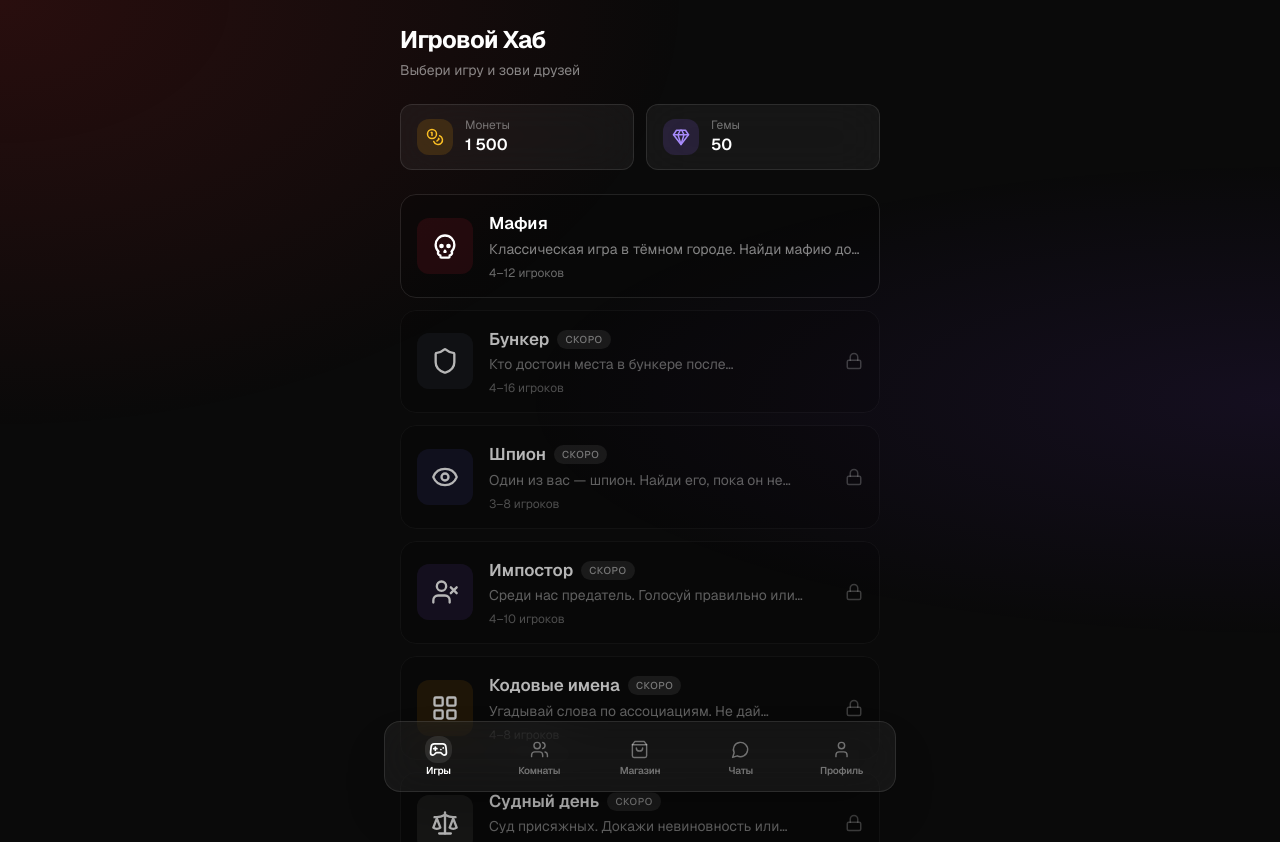
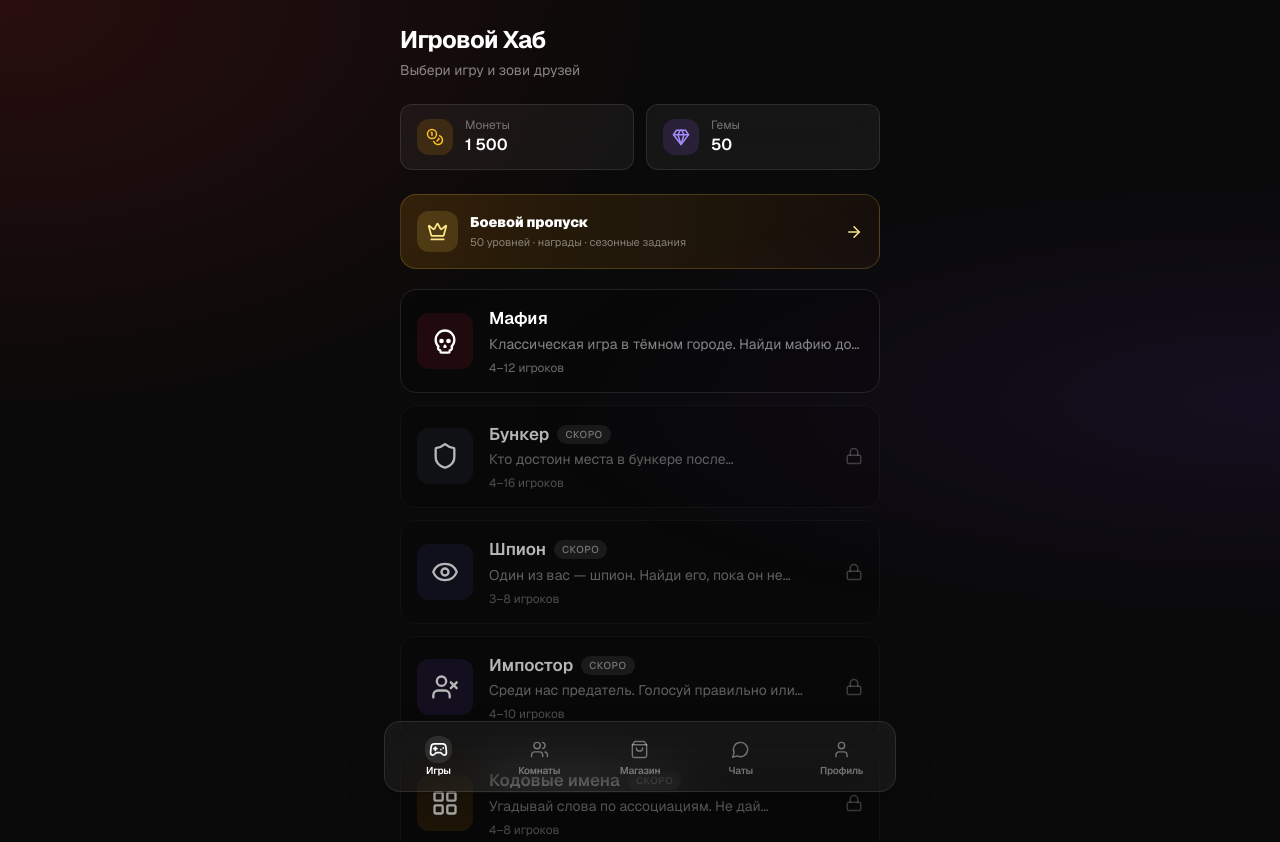
Before and after one commit to dozapsixoza1/gamehub, a Next.js app: page / in a window 1280 px wide. Shown: the top 842 px of the page. Built offline with nearby package versions, Linux system fonts and the light colour scheme.

Commit message:
Add Battle Pass entry point to home screen

```diff
--- a/src/app/(main)/page.tsx
+++ b/src/app/(main)/page.tsx
@@ -4,7 +4,8 @@ import { useTelegram } from "@/components/layout/TelegramProvider";
 import { GameCard } from "@/components/games/GameCard";
 import { GAMES } from "@/lib/games";
 import { formatNumber } from "@/lib/utils";
-import { Coins, Gem } from "lucide-react";
+import Link from "next/link";
+import { Coins, Gem, Crown, ArrowRight } from "lucide-react";
 
 export default function HomePage() {
   const { user, isLoading } = useTelegram();
@@ -57,6 +58,14 @@ export default function HomePage() {
         </div>
       )}
 
+      <Link href="/battle-pass" className="mb-5 flex items-center justify-between overflow-hidden rounded-2xl border border-amber-300/20 bg-gradient-to-r from-amber-500/15 to-orange-500/5 p-4 transition hover:border-amber-300/40">
+        <div className="flex items-center gap-3">
+          <div className="rounded-xl bg-amber-300/15 p-2.5 text-amber-200"><Crown size={21}/></div>
+          <div><p className="text-sm font-black text-white">Боевой пропуск</p><p className="mt-0.5 text-[11px] text-white/45">50 уровней · награды · сезонные задания</p></div>
+        </div>
+        <ArrowRight size={18} className="text-amber-200"/>
+      </Link>
+
       {/* Games grid */}
       <div className="space-y-3">
         {GAMES.map((game) => (
```
